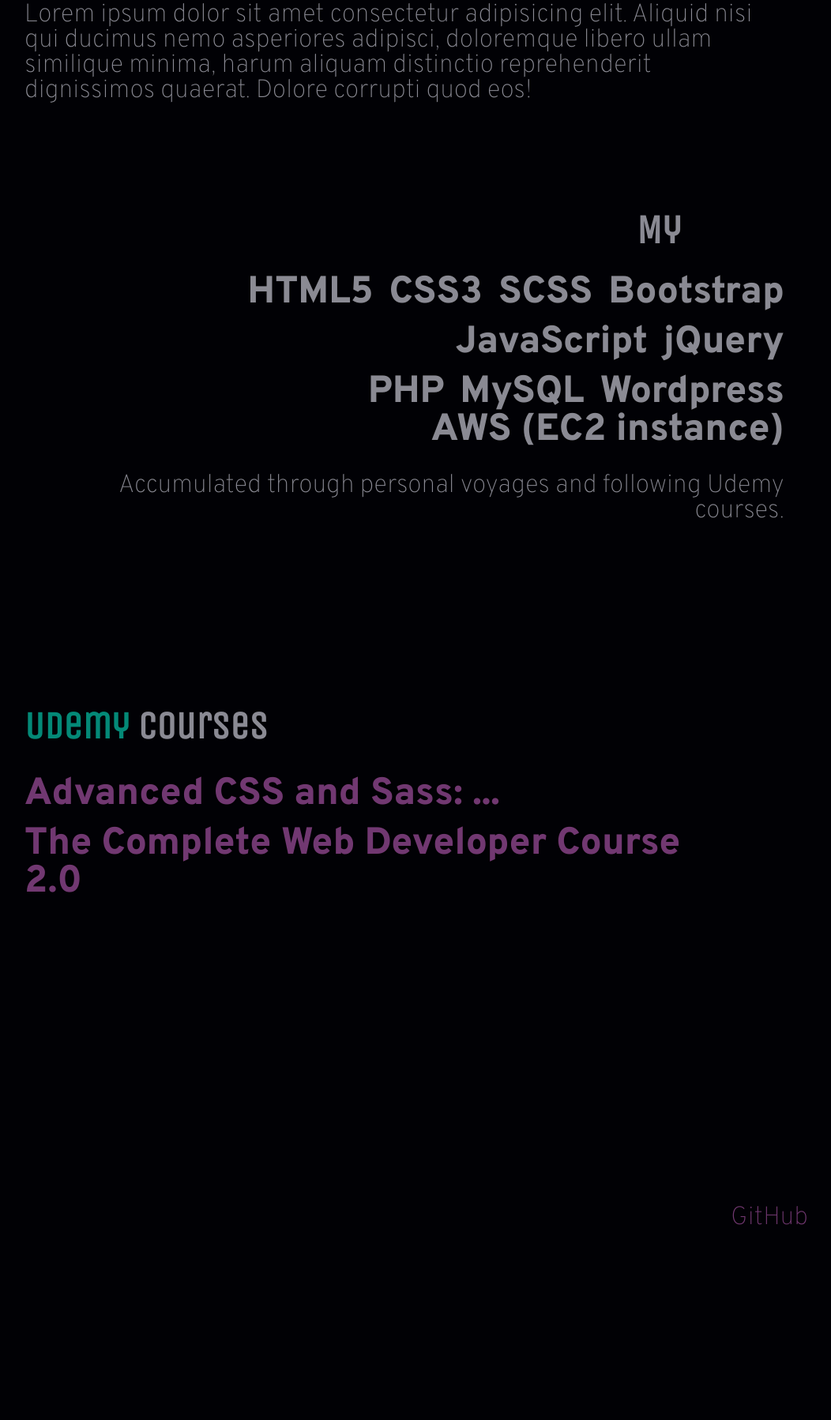
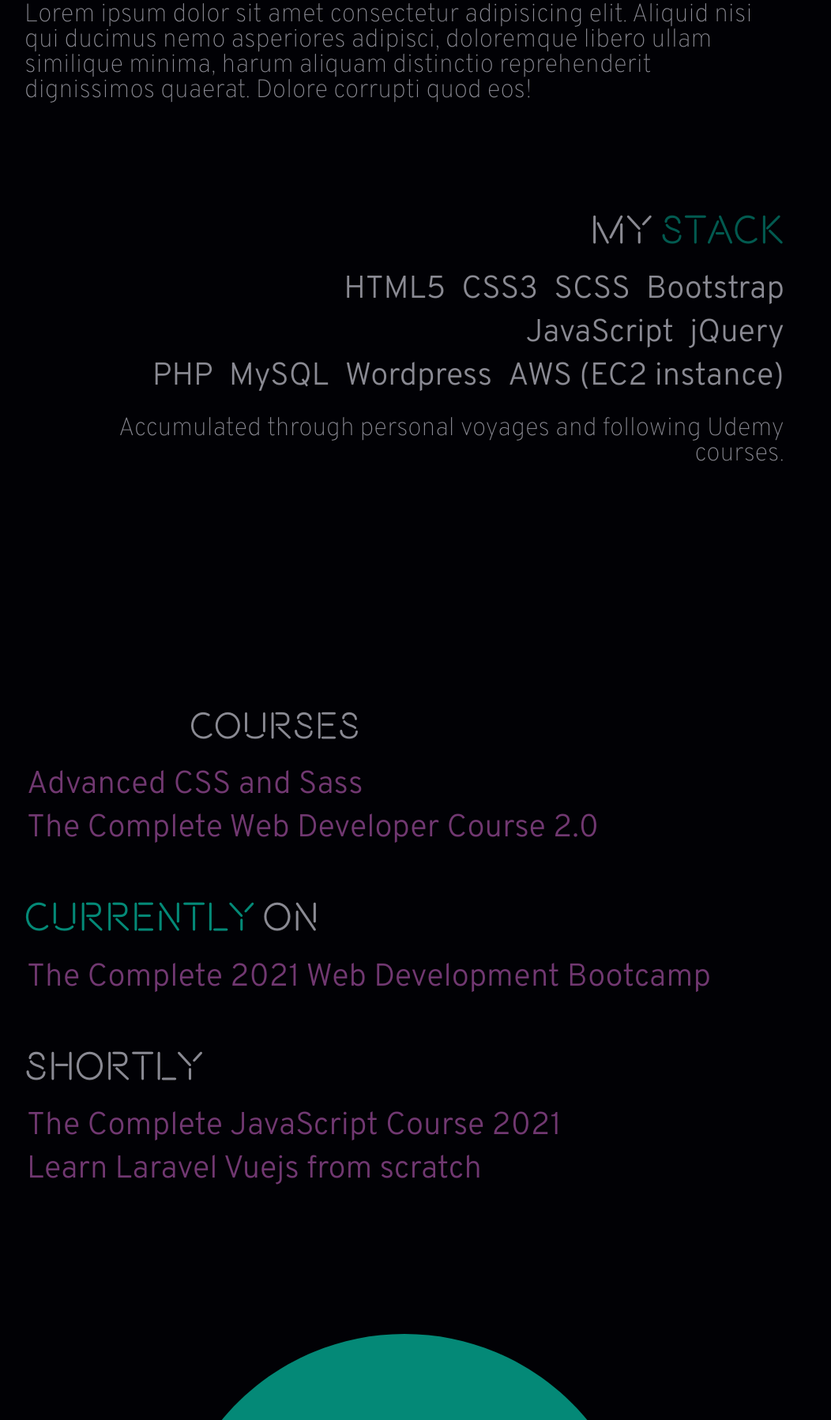
Before and after one commit to mpk-coding/portfolio, a PHP site: page /index.html in a window 1280 px wide. Shown: the part 1084-2882 px from the top of the page at 79% size, without its empty margins (128-1180 px from the left). Run offline with PHP 8.4, Linux system fonts and the light colour scheme; some web fonts are replaced.

Commit message:
Layout Pre

```diff
--- a/css/style.css
+++ b/css/style.css
@@ -265,59 +265,60 @@ Breakpoints in EM units.
     opacity: var(--neon-50); } }
 
 .neon {
-  --neon-0: 0.33;
+  --neon-0: 0.66;
   --neon-1: 0;
   --neon-2: 1;
-  --neon-3: 0.33;
+  --neon-3: 0.66;
   --neon-4: 0;
-  --neon-5: 0.33;
+  --neon-5: 0.66;
   --neon-6: 1;
-  --neon-7: 0.33;
+  --neon-7: 0.66;
   --neon-8: 0;
   --neon-9: 1;
   --neon-10: 1;
-  --neon-11: 0.33;
+  --neon-11: 0.66;
   --neon-12: 1;
   --neon-13: 0;
   --neon-14: 1;
-  --neon-15: 0.33;
+  --neon-15: 0.66;
   --neon-16: 0;
   --neon-17: 0;
-  --neon-18: 0.33;
+  --neon-18: 0.66;
   --neon-19: 1;
   --neon-20: 0;
   --neon-21: 1;
   --neon-22: 0;
   --neon-23: 0;
-  --neon-24: 0.33;
-  --neon-25: 0.33;
+  --neon-24: 0.66;
+  --neon-25: 0.66;
   --neon-26: 1;
   --neon-27: 0;
   --neon-28: 1;
-  --neon-29: 0.33;
+  --neon-29: 0.66;
   --neon-30: 0;
-  --neon-31: 0.33;
+  --neon-31: 0.66;
   --neon-32: 1;
   --neon-33: 0;
   --neon-34: 1;
   --neon-35: 0;
-  --neon-36: 0.33;
+  --neon-36: 0.66;
   --neon-37: 1;
   --neon-38: 0;
   --neon-39: 1;
-  --neon-40: 0.33;
+  --neon-40: 0.66;
   --neon-41: 0;
   --neon-42: 1;
   --neon-43: 1;
   --neon-44: 0;
   --neon-45: 0;
   --neon-46: 1;
-  --neon-47: 0.33;
+  --neon-47: 0.66;
   --neon-48: 1;
   --neon-49: 0;
   --neon-50: 0;
+  font-family: "Neon", "Unica One", cursive;
   animation-name: neon;
-  animation-duration: 1.33s;
+  animation-duration: .84s;
   animation-timing-function: step-start;
   animation-direction: alternate;
   animation-play-state: running;
@@ -392,6 +393,10 @@ main {
   grid-column: start / end;
   padding: 0 6rem; }
 
+@font-face {
+  font-family: "Neon";
+  src: url("../fonts/Beon.otf"); }
+
 body {
   font-family: "Overpass", sans-serif;
   color: var(--white);
@@ -406,48 +411,48 @@ blockquote {
   text-decoration: none; }
 
 h1 {
-  font-family: "Overpass", sans-serif;
-  font-weight: 800; }
+  font-family: "Neon", sans-serif !important;
+  font-weight: 100; }
   h1 span {
     font-family: inherit;
     font-size: inherit;
     font-weight: inherit; }
 
 h2 {
-  font-family: "Overpass", sans-serif;
-  font-weight: 800; }
+  font-family: "Neon", sans-serif !important;
+  font-weight: 100; }
   h2 span {
     font-family: inherit;
     font-size: inherit;
     font-weight: inherit; }
 
 h3 {
-  font-family: "Overpass", sans-serif;
-  font-weight: 800; }
+  font-family: "Neon", sans-serif !important;
+  font-weight: 100; }
   h3 span {
     font-family: inherit;
     font-size: inherit;
     font-weight: inherit; }
 
 h4 {
-  font-family: "Overpass", sans-serif;
-  font-weight: 800; }
+  font-family: "Neon", sans-serif !important;
+  font-weight: 100; }
   h4 span {
     font-family: inherit;
     font-size: inherit;
     font-weight: inherit; }
 
 h5 {
-  font-family: "Overpass", sans-serif;
-  font-weight: 800; }
+  font-family: "Neon", sans-serif !important;
+  font-weight: 100; }
   h5 span {
     font-family: inherit;
     font-size: inherit;
     font-weight: inherit; }
 
 h6 {
-  font-family: "Overpass", sans-serif;
-  font-weight: 800; }
+  font-family: "Neon", sans-serif !important;
+  font-weight: 100; }
   h6 span {
     font-family: inherit;
     font-size: inherit;
@@ -480,6 +512,13 @@ a:hover {
 
 .text--end {
   text-align: end; }
+
+.courses__list a,
+.skills__group span,
+.myWork__link {
+  font-family: "Overpass", sans-serif;
+  font-size: 125%;
+  font-weight: 400; }
 
 .navbar {
   position: fixed;
@@ -625,9 +664,7 @@ a:hover {
   text-align: center; }
 
 .skills__container {
-  padding: 3rem;
-  font-family: "Overpass", sans-serif;
-  font-weight: 800; }
+  padding: 3rem; }
 
 .skills__group {
   --size: 0.5rem;
@@ -638,9 +675,7 @@ a:hover {
   align-items: center;
   text-align: center; }
   .skills__group span {
-    text-align: end;
-    font-size: 150%;
-    text-shadow: -1px -1px 0 var(--dark), 1px -1px 0 var(--dark), -1px 1px 0 var(--dark), 1px 1px 0 var(--dark); }
+    text-align: end; }
     .skills__group span:not(:first-child) {
       margin-left: 2rem;
       position: relative; }
@@ -680,10 +715,6 @@ a:hover {
             transform: translate(-50%, -50%); } }
   .skills__group:not(:first-child) {
     margin-top: 1.5rem; }
-
-.myWork__link {
-  grid-column: content-start / content-end;
-  margin-left: auto; }
 
 .popcorn__container {
   grid-column: col-start 3 / end;
@@ -843,7 +874,8 @@ a:hover {
     grid-column: start / end;
     padding: 0 3rem;
     position: relative;
-    z-index: 1; }
+    z-index: 1;
+    height: 100%; }
     .courses__container::before {
       content: "";
       display: block; }
@@ -856,46 +888,54 @@ a:hover {
     font-size: 150%;
     font-family: "Unica One", cursive;
     display: inline-block;
-    padding-bottom: 3rem; }
-  .courses__list li {
-    display: inline-block;
-    max-width: calc(100% - 6rem); }
-  .courses__list li a {
-    display: block;
-    padding: .75rem 1.5rem;
-    margin-left: -1.5rem;
-    position: relative;
-    z-index: 1;
-    font-family: "Overpass", sans-serif;
-    font-size: 150%;
-    font-weight: 800;
-    text-shadow: -1px -1px 0 var(--dark), 1px -1px 0 var(--dark), -1px 1px 0 var(--dark), 1px 1px 0 var(--dark); }
-    .courses__list li a::after {
-      content: "";
+    padding-bottom: 2.25rem; }
+  .courses__list {
+    display: flex;
+    flex-flow: column nowrap;
+    height: 100%;
+    align-items: flex-start;
+    justify-content: flex-start; }
+    .courses__list li {
+      display: flex;
+      width: calc(100% + calc(0.375em + 0.25em));
+      margin-left: -0.375em; }
+    .courses__list h2:not(:first-child) {
+      margin-top: 6rem;
+      padding-bottom: 2.25rem; }
+
+.links {
+  align-content: stretch;
+  align-items: center;
+  justify-content: center;
+  padding: 6rem 0; }
+  .links .img__container {
+    grid-column: content-start / content-end;
+    height: 0;
+    padding-top: 72rem;
+    max-width: 60rem;
+    width: calc(100% - 3rem * 2);
+    position: relative; }
+    .links .img__container > img {
       position: absolute;
-      z-index: -1;
-      top: 0;
-      right: 0;
-      display: block;
+      top: 50%;
+      left: 50%;
+      transform: translate(-50%, -50%);
       width: 100%;
       height: 100%;
-      background: var(--accentDark);
-      border-right: 1rem solid var(--accentLight);
-      transform: scaleX(0);
-      transform-origin: right; }
-  .courses__list li,
-  .courses__list li a,
-  .courses__list li a::after {
-    transition-property: transform, color, background;
-    transition-duration: .2s;
-    transition-timing-function: ease-out; }
-  .courses__list li:hover {
-    transform: translateX(1.5rem); }
-    .courses__list li:hover a {
-      color: var(--dark);
-      text-shadow: unset; }
-    .courses__list li:hover a::after {
-      transform: scaleX(1); }
+      object-fit: contain; }
+
+a.myWork__link {
+  font-weight: 900;
+  font-size: 200%;
+  background: var(--dark);
+  border: 0.0375em solid var(--light);
+  font-family: "Lobster Two";
+  position: absolute;
+  top: 50%;
+  left: 50%;
+  transform: translate(-50%, -50%); }
+  a.myWork__link:hover {
+    transform: translate(-50%, -50%) translateX(0.375em); }
 
 .footer {
   border-top: 1px solid currentColor;
--- a/index.html
+++ b/index.html
@@ -131,7 +131,7 @@
       <section class="content courses">
         <div class="container courses__headingContainer">
           <div class="courses__heading">
-            <h2><span class="text--light neon">Udemy</span> courses</h2>
+            <h2><span class="text--light neon">Finished</span> courses</h2>
           </div>
         </div>
         <div class="container courses__container">
@@ -140,7 +140,7 @@
               <a
                 target="__blank"
                 href="https://www.udemy.com/course/advanced-css-and-sass/"
-                >Advanced CSS and Sass: ...</a
+                >Advanced CSS and Sass</a
               >
             </li>
             <li>
@@ -150,16 +150,42 @@
                 >The Complete Web Developer Course 2.0</a
               >
             </li>
+            <h2><span class="neon text--light">Currently</span> on</h2>
+            <li>
+              <a
+                target="__blank"
+                href="https://www.udemy.com/course/the-complete-web-development-bootcamp/"
+                >The Complete 2021 Web Development Bootcamp</a
+              >
+            </li>
+            <h2>Shortly <span class="neon text--light">after</span></h2>
+            <li>
+              <a
+                target="__blank"
+                href="https://www.udemy.com/course/the-complete-javascript-course/"
+                >The Complete JavaScript Course 2021</a
+              >
+            </li>
+            <li>
+              <a
+                target="__blank"
+                href="https://www.udemy.com/course/learn-laravel-vuejs-from-scratch-build-a-tesla-web-app/"
+                >Learn Laravel Vuejs from scratch</a
+              >
+            </li>
           </ul>
         </div>
       </section>
-      <section class="content content--full">
+      <section class="content content--full links">
         <a
           target="__blank"
           href="https://github.com/mpk-coding?tab=repositories"
-          class="myWork__link text--end"
+          class="myWork__link"
           >GitHub</a
         >
+        <div class="img__container">
+          <img src="img/vaporWave.svg" alt="vapor wave sun" />
+        </div>
       </section>
     </main>
     <footer class="footer">
--- a/js/neon.js
+++ b/js/neon.js
@@ -12,7 +12,7 @@ function neon() {
 
   /*
 
-  for (let i = 0, x = 0; i <= 50; i++) {
+  for (let i = 0, x = 0; i <= 60; i++) {
     if (i == 0) {
       stepValue[i] = bracket[Math.floor(Math.random() * bracket.length)];
       //
--- a/scss/abstracts/_animations.scss
+++ b/scss/abstracts/_animations.scss
@@ -17,60 +17,62 @@
   //
   //  GENERATED VIA JS
   //
-  --neon-0: 0.33;
+  --neon-0: 0.66;
   --neon-1: 0;
   --neon-2: 1;
-  --neon-3: 0.33;
+  --neon-3: 0.66;
   --neon-4: 0;
-  --neon-5: 0.33;
+  --neon-5: 0.66;
   --neon-6: 1;
-  --neon-7: 0.33;
+  --neon-7: 0.66;
   --neon-8: 0;
   --neon-9: 1;
   --neon-10: 1;
-  --neon-11: 0.33;
+  --neon-11: 0.66;
   --neon-12: 1;
   --neon-13: 0;
   --neon-14: 1;
-  --neon-15: 0.33;
+  --neon-15: 0.66;
   --neon-16: 0;
   --neon-17: 0;
-  --neon-18: 0.33;
+  --neon-18: 0.66;
   --neon-19: 1;
   --neon-20: 0;
   --neon-21: 1;
   --neon-22: 0;
   --neon-23: 0;
-  --neon-24: 0.33;
-  --neon-25: 0.33;
+  --neon-24: 0.66;
+  --neon-25: 0.66;
   --neon-26: 1;
   --neon-27: 0;
   --neon-28: 1;
-  --neon-29: 0.33;
+  --neon-29: 0.66;
   --neon-30: 0;
-  --neon-31: 0.33;
+  --neon-31: 0.66;
   --neon-32: 1;
   --neon-33: 0;
   --neon-34: 1;
   --neon-35: 0;
-  --neon-36: 0.33;
+  --neon-36: 0.66;
   --neon-37: 1;
   --neon-38: 0;
   --neon-39: 1;
-  --neon-40: 0.33;
+  --neon-40: 0.66;
   --neon-41: 0;
   --neon-42: 1;
   --neon-43: 1;
   --neon-44: 0;
   --neon-45: 0;
   --neon-46: 1;
-  --neon-47: 0.33;
+  --neon-47: 0.66;
   --neon-48: 1;
   --neon-49: 0;
   --neon-50: 0;
   //
+  font-family: "Neon", "Unica One", cursive;
+  //
   animation-name: neon;
-  animation-duration: 1.33s;
+  animation-duration: .84s;
   animation-timing-function: step-start;
   animation-direction: alternate;
   animation-play-state: running;
--- a/scss/base/_typography.scss
+++ b/scss/base/_typography.scss
@@ -1,3 +1,9 @@
+@font-face {
+  font-family: "Neon";
+  src: url("../fonts/Beon.otf");
+  //
+}
+//
 body {
   font-family: "Overpass", sans-serif;
   color: var(--white);
@@ -18,8 +24,8 @@ blockquote {
 
 @for $i from 1 through 6 {
   h#{$i} {
-    font-family: "Overpass", sans-serif;
-    font-weight: 800;
+    font-family: "Neon", sans-serif !important;
+    font-weight: 100;
     //
     & span {
       font-family: inherit;
@@ -86,3 +152,12 @@ a {
   }
   //
 }
+//
+.courses__list a,
+.skills__group span,
+.myWork__link {
+  font-family: "Overpass", sans-serif;
+  font-size: 125%;
+  font-weight: 400;
+  //
+}
--- a/scss/components/skills.scss
+++ b/scss/components/skills.scss
@@ -3,9 +3,6 @@
   &__container {
     //
     padding: 3rem;
-    //
-    font-family: "Overpass", sans-serif;
-    font-weight: 800;
     //
   }
   //
@@ -22,10 +19,6 @@
     //
     & span {
       text-align: end;
-      //
-      font-size: 150%;
-      //
-      @include textShadow();
       //
       //
       //
@@ -101,9 +94,3 @@
   //
 }
 //
-.myWork__link {
-  grid-column: content-start / content-end;
-  //
-  margin-left: auto;
-  //
-}
--- a/scss/layout/courses.scss
+++ b/scss/layout/courses.scss
@@ -14,6 +14,8 @@
     //
     position: relative;
     z-index: 1;
+    //
+    height: 100%;
     //
     &::before {
       content: "";
@@ -46,7 +48,7 @@
       font-family: "Unica One", cursive;
       //
       display: inline-block;
-      padding-bottom: 3rem;
+      padding-bottom: 2.25rem;
       //
     }
     //
@@ -55,88 +57,28 @@
   //
   //
   &__list {
+    display: flex;
+    flex-flow: column nowrap;
+    height: 100%;
+    //
+    align-items: flex-start;
+    justify-content: flex-start;
     //
     //
     //
     & li {
-      display: inline-block;
-      max-width: calc(100% - 6rem);
+      display: flex;
+      width: calc(100% + calc(0.375em + 0.25em));
+      //
+      margin-left: -0.375em;
       //
     }
     //
     //
     //
-    & li a {
-      display: block;
-      padding: .75rem 1.5rem;
-      //
-      margin-left: -1.5rem;
-      //
-      position: relative;
-      z-index: 1;
-      //
-      font-family: "Overpass", sans-serif;
-      font-size: 150%;
-      font-weight: 800;
-      //
-      @include textShadow();
-      //
-      //
-      //
-      &::after {
-        content: "";
-        //
-        position: absolute;
-        z-index: -1;
-        top: 0;
-        right: 0;
-        //
-        display: block;
-        //
-        width: 100%;
-        height: 100%;
-        //
-        background: var(--accentDark);
-        border-right: 1rem solid var(--accentLight);
-        //
-        transform: scaleX(0);
-        transform-origin: right;
-        //
-      }
-      //
-    }
-    //
-    //
-    //
-    & li,
-    & li a,
-    & li a::after {
-      transition-property: transform, color, background;
-      transition-duration: .2s;
-      transition-timing-function: ease-out;
-      //
-    }
-    //
-    //
-    //
-    & li:hover {
-      transform: translateX(1.5rem);
-      //
-      //
-      //
-      & a {
-        color: var(--dark);
-        //
-        text-shadow: unset;
-        //
-      }
-      //
-      //
-      //
-      & a::after {
-        transform: scaleX(1);
-        //
-      }
+    h2:not(:first-child) {
+      margin-top: 6rem;
+      padding-bottom: 2.25rem;
       //
     }
     //
--- a/scss/layout/footer.scss
+++ b/scss/layout/footer.scss
@@ -6,7 +6,7 @@
   //
   align-items: flex-start;
   //
-  @include respond("phone") {
+  @include respond("portrait") {
     justify-content: center;
   }
   //
@@ -24,7 +24,12 @@
   .copyRight {
     grid-column: start / col-end 1;
     //
-    @include respond("phone") {
+    display: flex;
+    flex-flow: row nowrap;
+    justify-content: center;
+    align-items: center;
+    //
+    @include respond("portrait") {
       grid-column: start / end;
       //
       text-align: center;
@@ -38,7 +43,7 @@
   p,
   .copyright,
   .acreditation__link {
-    font-size: 1.6rem;
+    font-size: 2.4rem;
     color: inherit;
     //
   }
@@ -48,11 +53,11 @@
     display: flex;
     flex-flow: column;
     justify-content: center;
-    align-items: flex-end;
+    align-items: flex-start;
     //
     grid-column: col-start 3 / end;
     //
-    @include respond("phone") {
+    @include respond("portrait") {
       flex: 0 0 100%;
       justify-content: space-between;
       align-items: center;
@@ -68,7 +73,9 @@
     text-align: end;
     border-bottom: 1px solid var(--secondary);
     //
-    @include respond("phone") {
+    padding: 0.187em 0.375em;
+    //
+    @include respond("portait") {
       text-align: start;
       //
     }
@@ -77,9 +84,12 @@
   //
   p,
   .acreditation__link {
-    white-space: nowrap;
     display: block;
-    padding: 0.5rem 1rem;
+    //
+  }
+  //
+  .acreditation__link {
+    margin-top: 0.5em;
     //
   }
   //
--- /dev/null
+++ b/scss/layout/links.scss
@@ -0,0 +1,53 @@
+.links {
+  //background-image: url("../img/vaporWave.svg");
+  //
+  align-content: stretch;
+  align-items: center;
+  justify-content: center;
+  //
+  padding: 6rem 0;
+  //
+  .img__container {
+    grid-column: content-start / content-end;
+    height: 0;
+    padding-top: 72rem;
+    max-width: 60rem;
+    width: calc(100% - 3rem * 2);
+    //
+    position: relative;
+    //
+    & > img {
+      position: absolute;
+      top: 50%;
+      left: 50%;
+      transform: translate(-50%, -50%);
+      width: 100%;
+      height: 100%;
+      //
+      object-fit: contain;
+      //
+    }
+    //
+  }
+  //
+}
+a.myWork__link {
+  font-weight: 900;
+  font-size: 200%;
+  background: var(--dark);
+  border: 0.0375em solid var(--light);
+  //
+  font-family: "Lobster Two";
+  //
+  position: absolute;
+  top: 50%;
+  left: 50%;
+  //
+  transform: translate(-50%, -50%);
+  //
+  &:hover {
+    transform: translate(-50%, -50%) translateX(0.375em);
+    //
+  }
+  //
+}
--- a/scss/main.scss
+++ b/scss/main.scss
@@ -20,6 +20,7 @@
 @import "layout/about";
 @import "layout/stack";
 @import "layout/courses";
+@import "layout/links";
 @import "layout/footer";
 
 @import "abstracts/utilities";
```
Also changed, not shown: other parts of css/style.css (+46 -17 lines), other parts of scss/base/_typography.scss (+63 -3 lines), fonts/Beon.otf (added), img/vaporWave.svg (added).
